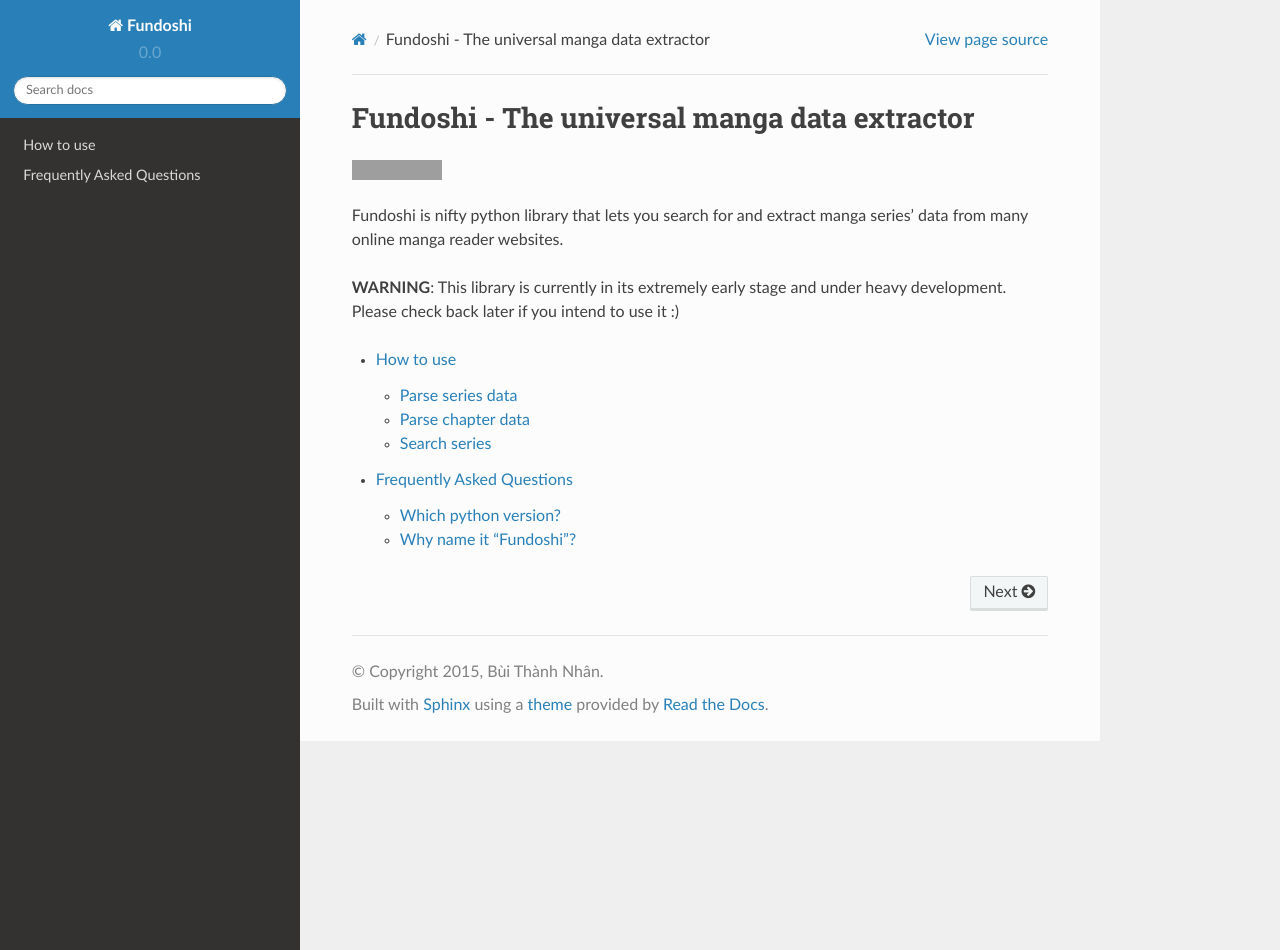
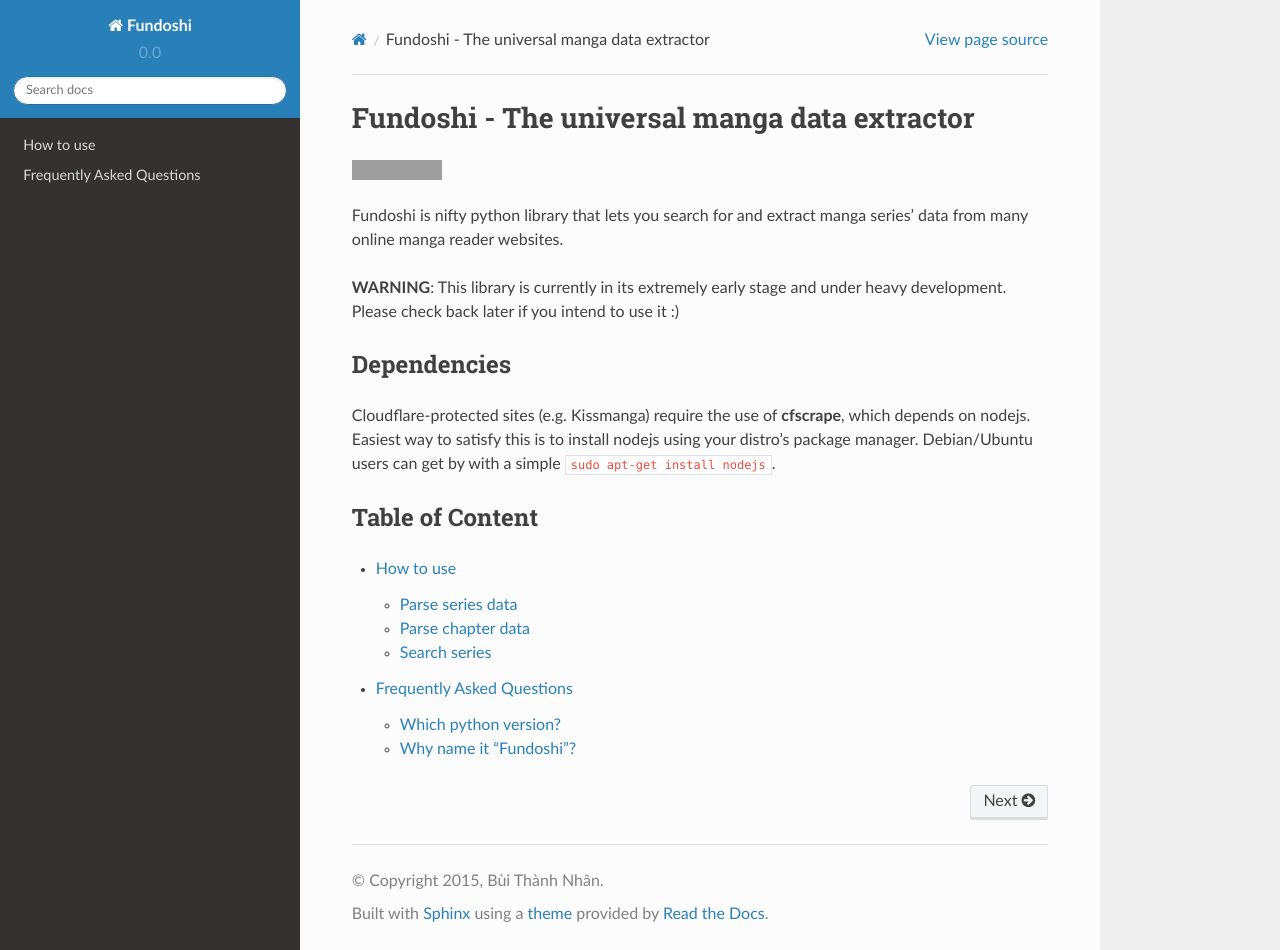
Before and after one commit to nhanb/fundoshi, a Sphinx documentation site: the page built from docs/index.rst, in a window 1280 px wide and 950 px high. Built offline with Sphinx 7.4.7 and the Read the Docs theme 2.0.0, drawn with Linux system fonts in a browser that asks for light colours; grey boxes are pictures that could not be loaded.

Commit message:
add nodejs dependency notice in docs

```diff
--- a/docs/index.rst
+++ b/docs/index.rst
@@ -16,6 +16,17 @@
 development. Please check back later if you intend to use it :)
 
 
+Dependencies
+------------
+
+Cloudflare-protected sites (e.g. Kissmanga) require the use of **cfscrape**,
+which depends on nodejs. Easiest way to satisfy this is to install nodejs using
+your distro's package manager. Debian/Ubuntu users can get by with a simple
+``sudo apt-get install nodejs``.
+
+Table of Content
+----------------
+
 .. toctree::
    :maxdepth: 2
 
```
